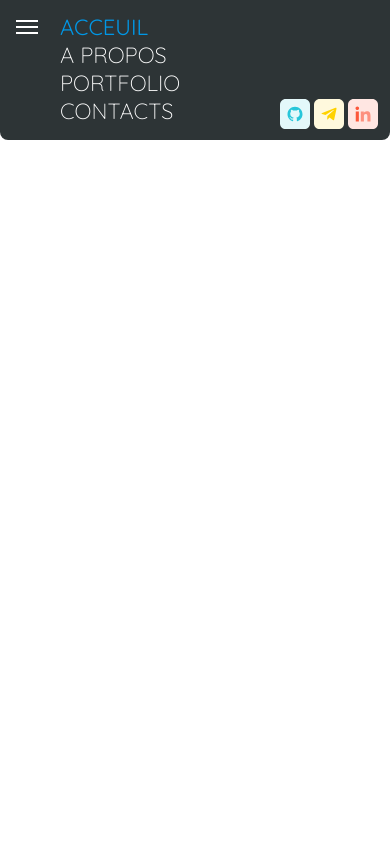
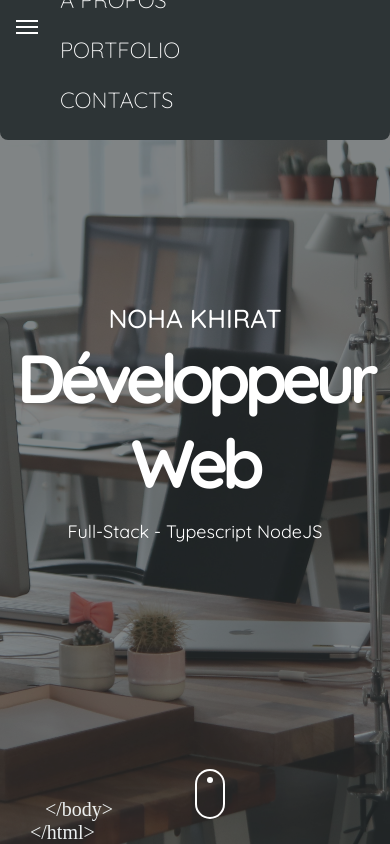
Before and after one commit to Fatapix/portfolio, a Next.js app in the folder app/: page / in a window 390 px wide. Built offline with nearby package versions, Linux system fonts and the light colour scheme; a web font is replaced by a local one.

Commit message:
feat(app): Responsive design

```diff
--- a/app/components/sections/HomeSection.tsx
+++ b/app/components/sections/HomeSection.tsx
@@ -1,6 +1,6 @@
 export default function HomeSection() {
     return (
-        <section className="section home-section">
+        <section className="home-section">
             <div className="background-filter"></div>
 
             <span className="tags top-tags">&nbsp;&nbsp;&nbsp;&lt;body&gt;</span>
--- a/app/styles/desktop/components/_header.scss
+++ b/app/styles/components/_header.scss
@@ -3,7 +3,6 @@ header.header {
     width: 100%;
 
     z-index: 10;
-
     nav.socials-bar {
         position: relative;
         height: 45px;
@@ -21,8 +20,8 @@ header.header {
         }
 
         img:hover {
-                animation: hoverIcon 0.3s;
-            }
+            animation: hover-icon 0.3s;
+        }
     }
     nav.navigation-bar {
         position: relative;
@@ -66,16 +65,3 @@ header.header {
         }
     }
 }
-
-// All animations of header
-@keyframes hoverIcon {
-    from {
-        transform: translateY(0);
-    }
-    50% {
-        transform: translateY(-4px);
-    }
-    to {
-        transform: translateY(2px);
-    }
-}
--- a/app/styles/desktop/components/_home-section.scss
+++ b/app/styles/components/_home-section.scss
@@ -1,11 +1,11 @@
 @import url('https://fonts.googleapis.com/css2?family=La+Belle+Aurore&display=swap');
 
-.section.home-section {
+section.home-section {
     display: flex;
     align-items: center;
     justify-content: center;
 
-    background: url('../../../public/background.jpg') no-repeat center;
+    background: url('../../public/background.jpg') no-repeat center;
     background-size: cover;
 
     .background-filter {
--- a/app/styles/index.scss
+++ b/app/styles/index.scss
@@ -4,21 +4,22 @@
 // Import utils
 @import 'utils/breakpoints';
 @import 'utils/colors';
+@import 'utils/animations';
 
-// Import all files for desktop design
-@media (min-width: $breakpoint-tablet) {
-    @import 'desktop/components/header';
-    @import 'desktop/components/home-section';
-}
+// Import all components
+@import 'components/header';
+@import 'components/home-section';
 
 // Import all files for mobile design
 @media (max-width: $breakpoint-mobile) {
     @import 'mobile/components/header';
+    @import 'mobile/components/home-section';
 }
 
 // Import all files for tablet design
 @media (min-width: $breakpoint-mobile) and (max-width: $breakpoint-tablet) {
     @import 'tablet/components/header';
+    @import 'tablet/components/home-section';
 }
 
 * {
--- a/app/styles/mobile/components/_header.scss
+++ b/app/styles/mobile/components/_header.scss
@@ -1,9 +1,4 @@
 header.header {
-    position: fixed;
-    width: 100%;
-
-    z-index: 10;
-
     nav.socials-bar {
         display: none;
         opacity: 0;
--- /dev/null
+++ b/app/styles/mobile/components/_home-section.scss
@@ -0,0 +1,12 @@
+section.home-section {
+    .tags {
+        bottom: 0;
+        left: 30px;
+        display: block;
+    }
+
+    .top-tags {
+        bottom: auto;
+        top: 100px;
+    }
+}
--- a/app/styles/tablet/components/_header.scss
+++ b/app/styles/tablet/components/_header.scss
@@ -1,8 +1,4 @@
 header.header {
-    position: fixed;
-    width: 100%;
-
-    z-index: 10;
 
     nav.socials-bar {
         display: none;
@@ -47,6 +43,8 @@ header.header {
         }
 
         .contacts-mobile {
+            display: block;
+            opacity: 1;
             img{
                 width: 30px;
                 height: 30px;
--- /dev/null
+++ b/app/styles/tablet/components/_home-section.scss
@@ -0,0 +1,12 @@
+section.home-section {
+    .tags {
+        bottom: 0;
+        left: 30px;
+        display: block;
+    }
+
+    .top-tags {
+        bottom: auto;
+        top: 100px;
+    }
+}
--- /dev/null
+++ b/app/styles/utils/_animations.scss
@@ -0,0 +1,11 @@
+@keyframes hover-icon {
+    from {
+        transform: translateY(0);
+    }
+    50% {
+        transform: translateY(-4px);
+    }
+    to {
+        transform: translateY(2px);
+    }
+}
```
